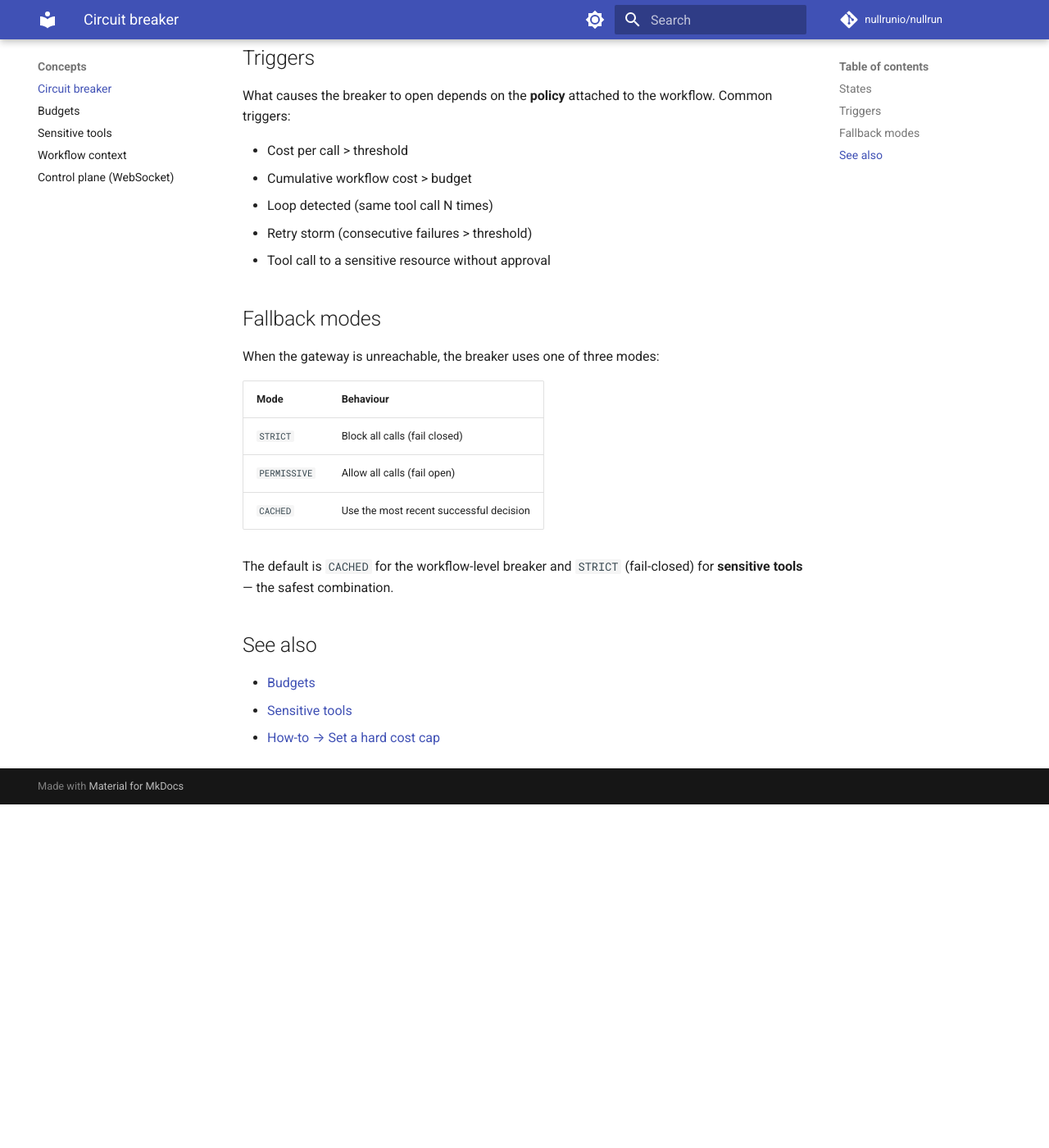
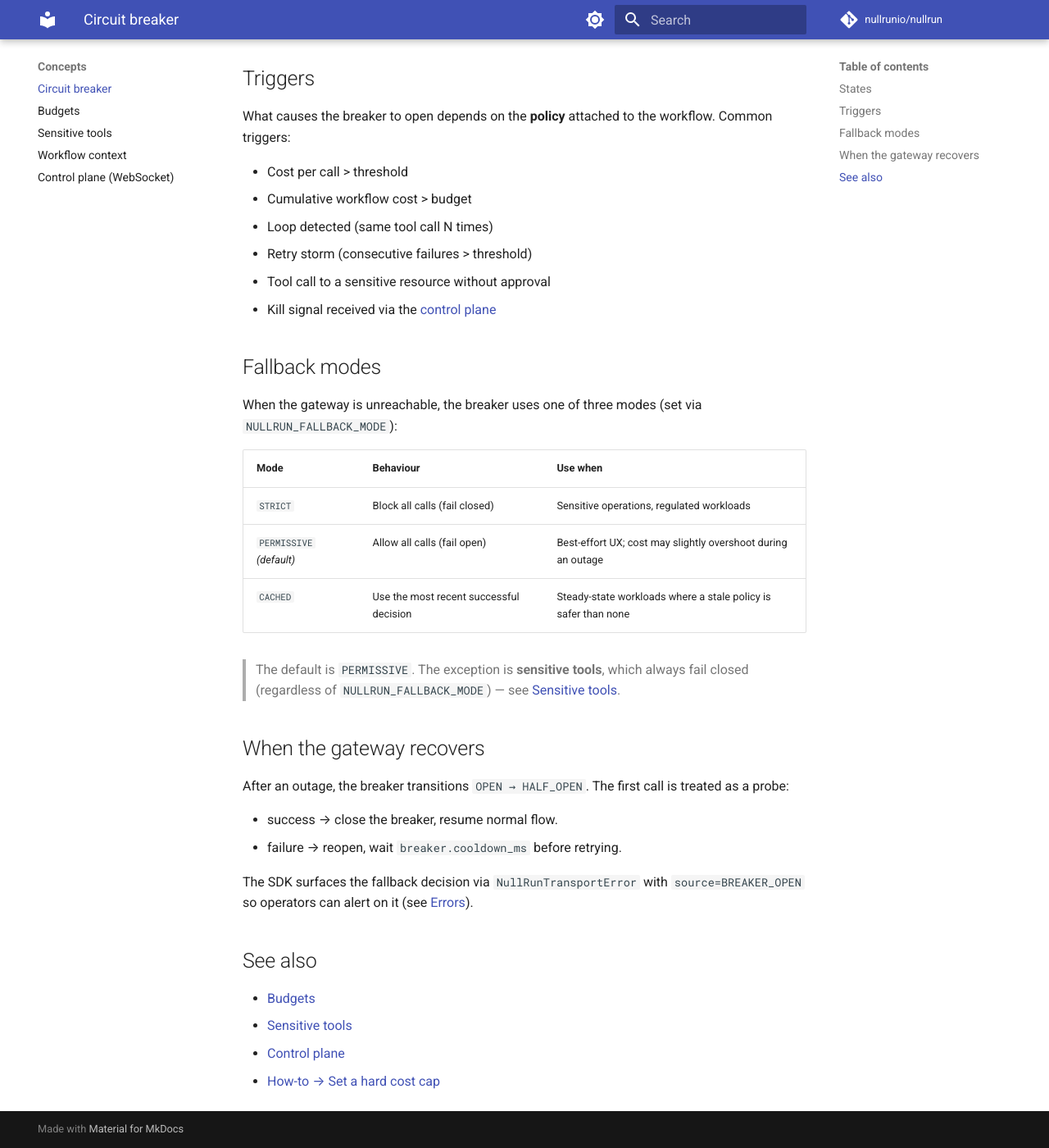
Before and after one commit to nullrunio/nullrun-docs, an MkDocs documentation site: the page built from docs/concepts/circuit-breaker.md, in a window 1280 px wide and 1400 px high, scrolled down 501 px. Shown: the whole window at 82% size. Built offline with MkDocs 1.6.1 and Material for MkDocs 9.7.7, drawn with Linux system fonts in a browser that asks for light colours; comment, search, counter and statistics services are not loaded; before the commit the page ends 1482 px from its top, so only the background shows below that; some of the changed text lies outside the part shown.

Commit message:
fix(docs): circuit-breaker — fallback default is PERMISSIVE (not CACHED); link to control-plane for kill-trigger; document breaker recovery HALF_OPEN probe

```diff
--- a/docs/concepts/circuit-breaker.md
+++ b/docs/concepts/circuit-breaker.md
@@ -22,22 +24,38 @@ the workflow. Common triggers:
 - Loop detected (same tool call N times)
 - Retry storm (consecutive failures > threshold)
 - Tool call to a sensitive resource without approval
+- Kill signal received via the [control plane](control-plane.md)
 
 ## Fallback modes
 
-When the gateway is unreachable, the breaker uses one of three modes:
+When the gateway is unreachable, the breaker uses one of three modes
+(set via `NULLRUN_FALLBACK_MODE`):
 
-| Mode | Behaviour |
-| --- | --- |
-| `STRICT` | Block all calls (fail closed) |
-| `PERMISSIVE` | Allow all calls (fail open) |
-| `CACHED` | Use the most recent successful decision |
+| Mode | Behaviour | Use when |
+| --- | --- | --- |
+| `STRICT` | Block all calls (fail closed) | Sensitive operations, regulated workloads |
+| `PERMISSIVE` *(default)* | Allow all calls (fail open) | Best-effort UX; cost may slightly overshoot during an outage |
+| `CACHED` | Use the most recent successful decision | Steady-state workloads where a stale policy is safer than none |
 
-The default is `CACHED` for the workflow-level breaker and `STRICT`
-(fail-closed) for **sensitive tools** — the safest combination.
+> The default is `PERMISSIVE`. The exception is **sensitive tools**,
+> which always fail closed (regardless of `NULLRUN_FALLBACK_MODE`) —
+> see [Sensitive tools](sensitive-tools.md).
+
+## When the gateway recovers
+
+After an outage, the breaker transitions `OPEN → HALF_OPEN`. The
+first call is treated as a probe:
+
+- success → close the breaker, resume normal flow.
+- failure → reopen, wait `breaker.cooldown_ms` before retrying.
+
+The SDK surfaces the fallback decision via `NullRunTransportError`
+with `source=BREAKER_OPEN` so operators can alert on it (see
+[Errors](../reference/errors.md)).
 
 ## See also
 
 - [Budgets](budgets.md)
 - [Sensitive tools](sensitive-tools.md)
+- [Control plane](control-plane.md)
 - [How-to → Set a hard cost cap](../how-to/cost-cap.md)
```
Also changed, not shown: other parts of docs/concepts/circuit-breaker.md (+3 -1 lines).
